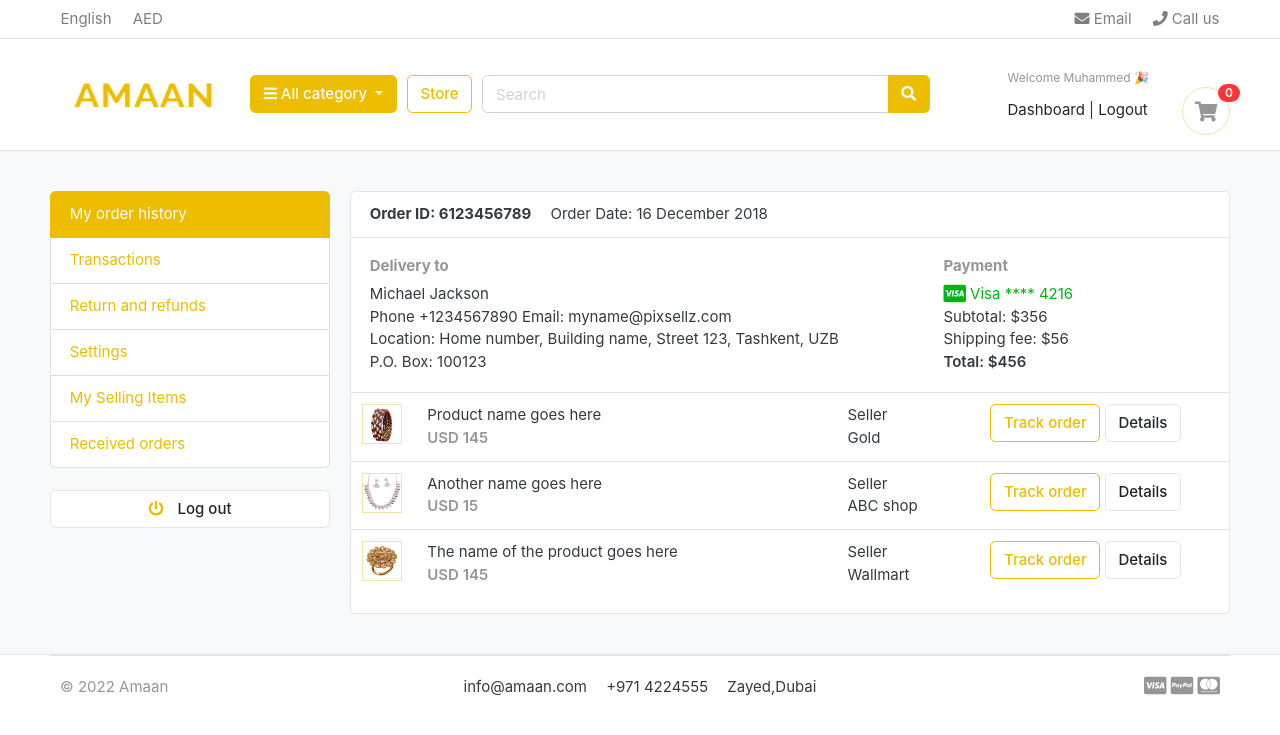
After one commit to shamilvk/Amaan, a Django app: page /accounts/ in a window 1280 px wide. The commit adds this page. Shown: the top 735 px of the page. Run offline with Django 4.2, Linux system fonts and the light colour scheme; a user stored in the database is signed in; data comes from the database, SQL or seed files in the repository; both versions use the stored data as it was after the commit; some libraries are stand-ins or nearby versions; some web fonts are replaced.

Commit message:
email activation

```diff
--- a/accounts/urls.py
+++ b/accounts/urls.py
@@ -5,5 +5,8 @@ urlpatterns = [
     path('register/', views.register, name="register"),
     path('login/', views.login, name="login"),
     path('logout/', views.logout, name="logout"),
-    #path('activate/<uidb64>/<token>', views.activate, name='activate'),
+    path('dashboard/', views.dashboard, name="dashboard"),
+    path('', views.dashboard, name="dashboard"),
+
+    path('activate/<uidb64>/<token>/', views.activate, name='activate'),
 ]
--- a/accounts/views.py
+++ b/accounts/views.py
@@ -3,15 +3,15 @@ from .forms import RegistrationForm
 from .models import Accounts
 from django.contrib import messages, auth
 from django.contrib.auth.decorators import login_required
-from django.http import HttpResponse
-
+from django.conf import settings
 #verification email
 from django.contrib.sites.shortcuts import get_current_site
 from django.template.loader import render_to_string
 from django.utils.http import urlsafe_base64_encode, urlsafe_base64_decode
 from django.utils.encoding import force_bytes
 from django.contrib.auth.tokens import default_token_generator
-from django.core.mail import EmailMessage , send_mail , EmailMultiAlternatives
+from django.core.mail import EmailMessage
+from django.http import HttpResponse
 
 
 def register(request):
@@ -30,18 +30,24 @@ def register(request):
 
             # USER ACTIVATION
             current_site = get_current_site(request)
-            mail_subject = 'Please activate your account'
-            message = render_to_string('accounts/account_verification_email.html',{
+            template = render_to_string('accounts/account_verification_email.html',{
                 'user'   : user,
                 'domain' : current_site,
-                'uid' :   urlsafe_base64_encode(force_bytes(user.pk)),
+                'uid'    : urlsafe_base64_encode(force_bytes(user.pk)),
                 'token'  : default_token_generator.make_token(user),
             })
-            to_email = email
-            send_email = EmailMultiAlternatives(mail_subject, 'this is the message','muhammadshamil500@gmail.com',['dhruvsudhir123@gmail.com'])
-            send_email.send()
-            messages.success(request, 'Registration successful.')
-            return redirect('register')
+            emails = EmailMessage(
+            ' Please activate your account',
+            template,
+            settings.EMAIL_HOST_USER,
+            [email],
+            )
+            # print(email)
+            emails.fail_silently  = False
+            emails.send()
+            # send_email.send()
+            # messages.success(request, 'Thank you for registering with us. We have sent you a verification email address. Please verify it.')
+            return redirect('/accounts/login/?command=verification&email=' +email)
     else:
         form = RegistrationForm()
     context = {
@@ -49,13 +55,6 @@ def register(request):
     }
     return render(request, 'accounts/register.html',context)
 
-send_mail(
-    'Subject here',
-    'Here is the message.',
-    'muhammadshamil500@gmail.com',
-    ['dhruvsudhir123@gmail.com'],
-    fail_silently=False,
-)
 
 def login(request):
     if request.method == 'POST':
@@ -66,8 +65,8 @@ def login(request):
 
         if user is not None:
             auth.login(request, user)
-            # messages.success(request, 'You are now logged in.')
-            return redirect('home')
+            messages.success(request, 'You are now logged in.')
+            return redirect('dashboard')
         else:
             messages.error(request, 'Invalid login credentials')
             return redirect('login')
@@ -79,5 +78,23 @@ def logout(request):
     messages.success(request, 'You are logged out.')
     return redirect('login')
 
-def activate(request , uidb64, token):
-    return  HttpResponse('ok')
+def activate(request ,uidb64, token):
+    try:
+        uid = urlsafe_base64_decode(uidb64).decode()
+        user = Accounts._default_manager.get(pk=uid)
+    except(TypeError, ValueError, OverflowError, Accounts.DoesNotExist):
+        user = None
+
+    if user is not None and default_token_generator.check_token(user, token):
+        user.is_active = True
+        user.save()
+        messages.success(request, 'Congratulations! Your accounts is activated.')
+        return redirect('login')
+    else:
+        messages.error(request, 'Invalid activate link' )
+        return redirect('register')
+
+
+@login_required(login_url = 'login')
+def dashboard(request):
+    return render(request, 'accounts/dashboard.html')
--- a/amaan/settings.py
+++ b/amaan/settings.py
@@ -149,7 +149,7 @@ MESSAGE_TAGS = {
 #SMTP configuration
 EMAIL_BACKEND = 'django.core.mail.backends.smtp.EmailBackend'
 EMAIL_HOST = 'smtp.gmail.com'
+EMAIL_PORT = 587
 EMAIL_USE_TLS = True
-EMAIL_PORT = 587
-EMAIL_HOST_USER = 'muhammadshamil500@gmail.com',
-EMAIL_HOST_PASSWORD = 'seenjyozzunppale',
+EMAIL_HOST_USER = 'muhammadshamil500@gmail.com'
+EMAIL_HOST_PASSWORD = 'seenjyozzunppale'
--- a/templates/accounts/account_verification_email.html
+++ b/templates/accounts/account_verification_email.html
@@ -1,6 +1,6 @@
 {% autoescape off %}
 
-Hi {{uer.first_name}},
+Hi {{user.first_name}},
 
 Please click on below link to confim your registration.
 
--- /dev/null
+++ b/templates/accounts/dashboard.html
@@ -0,0 +1,98 @@
+{% extends 'base.html' %}
+
+
+{% block content %}
+
+<section class="section-conten padding-y bg">
+    {% include 'includes/alerts.html' %}
+    <div class="container">
+        <div class="row">
+        <aside class="col-md-3">
+            <!--   SIDEBAR   -->
+            <ul class="list-group">
+                <a class="list-group-item active" href="#"> My order history </a>
+                <a class="list-group-item" href="#"> Transactions </a>
+                <a class="list-group-item" href="#"> Return and refunds </a>
+                <a class="list-group-item" href="#">Settings </a>
+                <a class="list-group-item" href="#"> My Selling Items </a>
+                <a class="list-group-item" href="#"> Received orders </a>
+            </ul>
+            <br>
+            <a class="btn btn-light btn-block" href="{% url 'logout' %}"> <i class="fa fa-power-off"></i> <span class="text">Log out</span> </a>
+            <!--   SIDEBAR .//END   -->
+        </aside>
+        <main class="col-md-9">
+            <article class="card">
+            <header class="card-header">
+                <strong class="d-inline-block mr-3">Order ID: 6123456789</strong>
+                <span>Order Date: 16 December 2018</span>
+            </header>
+            <div class="card-body">
+                <div class="row">
+                    <div class="col-md-8">
+                        <h6 class="text-muted">Delivery to</h6>
+                        <p>Michael Jackson <br>
+                        Phone +1234567890 Email: myname@pixsellz.com <br>
+                        Location: Home number, Building name, Street 123,  Tashkent, UZB <br>
+                        P.O. Box: 100123
+                         </p>
+                    </div>
+                    <div class="col-md-4">
+                        <h6 class="text-muted">Payment</h6>
+                        <span class="text-success">
+                            <i class="fab fa-lg fa-cc-visa"></i>
+                            Visa  **** 4216
+                        </span>
+                        <p>Subtotal: $356 <br>
+                         Shipping fee:  $56 <br>
+                         <span class="b">Total:  $456 </span>
+                        </p>
+                    </div>
+                </div> <!-- row.// -->
+            </div> <!-- card-body .// -->
+            <div class="table-responsive">
+            <table class="table table-hover">
+                <tr>
+                    <td width="65">
+                        <img src="../images/items/img-4.png" class="img-xs border">
+                    </td>
+                    <td>
+                        <p class="title mb-0">Product name goes here </p>
+                        <var class="price text-muted">USD 145</var>
+                    </td>
+                    <td> Seller <br> Gold  </td>
+                    <td width="250"> <a href="#" class="btn btn-outline-primary">Track order</a> <a href="#" class="btn btn-light"> Details </a> </td>
+                </tr>
+                <tr>
+                    <td>
+                        <img src="../images/items/img-5.png" class="img-xs border">
+                    </td>
+                    <td>
+                        <p class="title mb-0">Another name goes here </p>
+                        <var class="price text-muted">USD 15</var>
+                    </td>
+                    <td> Seller <br> ABC shop </td>
+                    <td> <a href="#" class="btn btn-outline-primary">Track order</a> <a href="#" class="btn btn-light"> Details </a> </td>
+                </tr>
+                <tr>
+                    <td>
+                        <img src="../images/items/img-6.png" class="img-xs border">
+                    </td>
+                    <td>
+                        <p class="title mb-0">The name of the product  goes here </p>
+                        <var class="price text-muted">USD 145</var>
+                    </td>
+                    <td> Seller <br> Wallmart </td>
+                    <td> <a href="#" class="btn btn-outline-primary">Track order</a> <a href="#" class="btn btn-light"> Details </a> </td>
+                </tr>
+            </table>
+            </div> <!-- table-responsive .end// -->
+            </article> <!-- order-group.// -->
+        </main>
+    </div> <!-- row.// -->
+    </div>
+
+
+    </section>
+
+{% endblock %}
--- a/templates/includes/navbar.html
+++ b/templates/includes/navbar.html
@@ -91,7 +91,7 @@
                         <div class="widget-header ">
                             <small class="title text-muted">Welcome {{user.first_name}} 🎉</small>
                             <div>
-                                <a class="text-dark" href="#">Dashboard</a> <span class="dark-transp"> | </span>
+                                <a class="text-dark" href="{% url 'dashboard' %}">Dashboard</a> <span class="dark-transp"> | </span>
                                 <a class="text-dark" href="{% url 'logout' %}"> Logout</a>
                         {% endif %}
                         <a href="{% url 'cart' %}" class="widget-header pl-3 ml-3">
```
Also changed, not shown: templates/accounts/login.html (+13 -1 lines), db.sqlite3.
